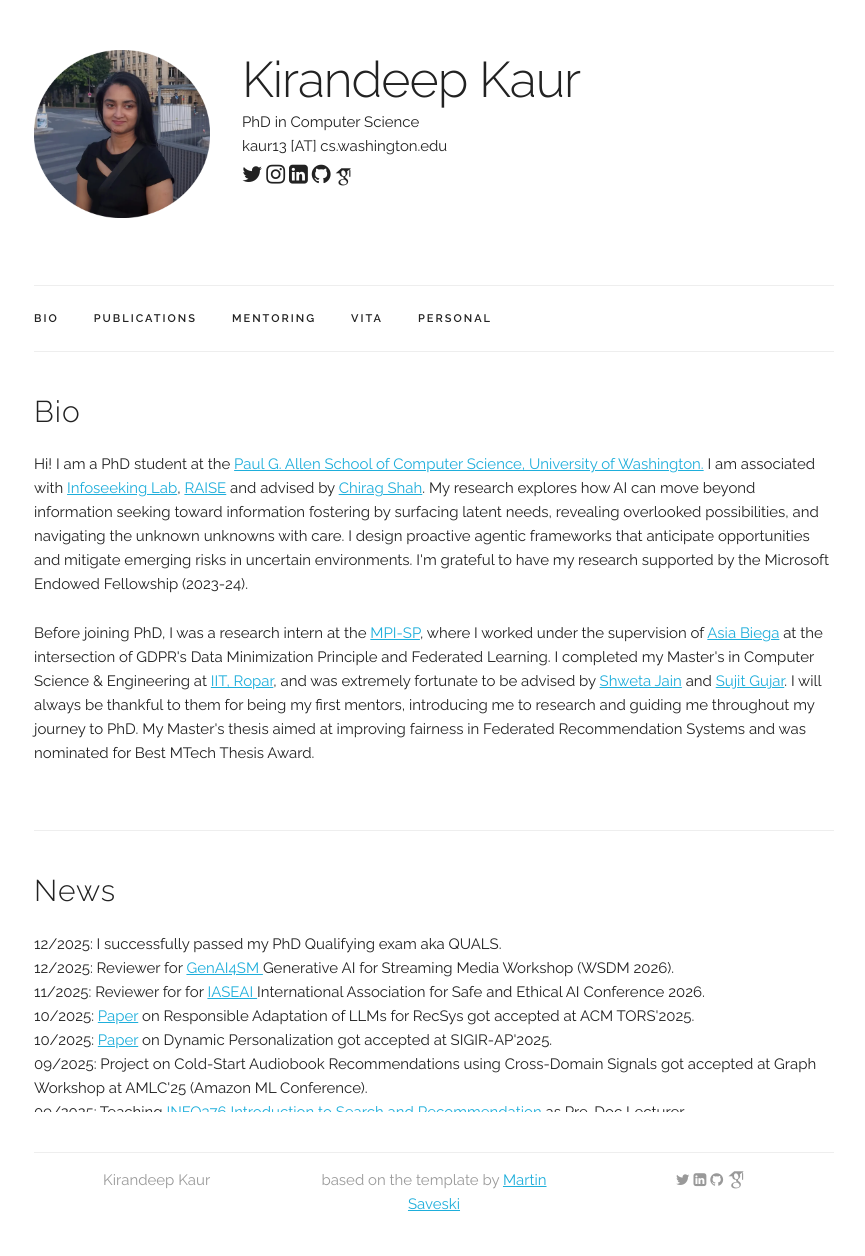
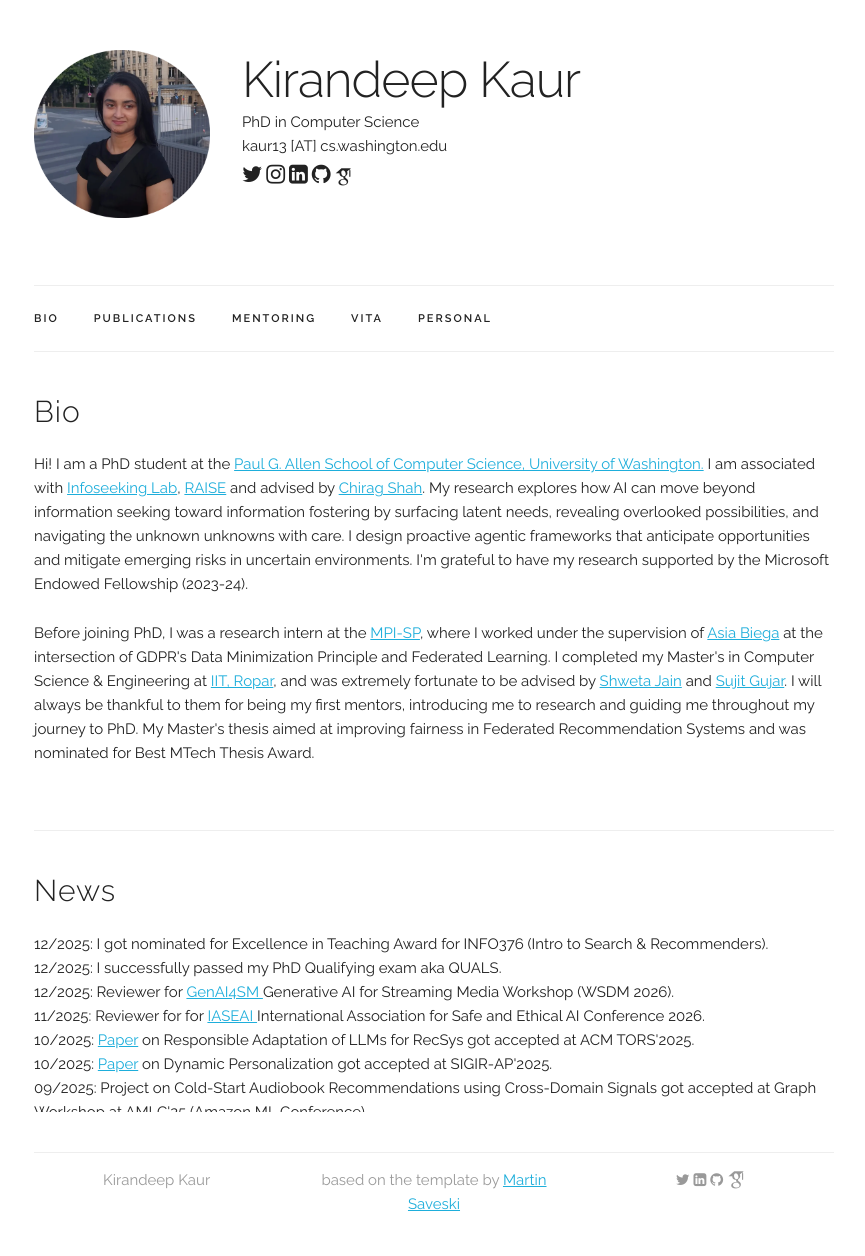
Before and after one commit to i-kiran/i-kiran.github.io, a Jekyll site: the page built from index.html, in a window 1280 px wide. Shown: the whole page, without its empty margins (206-1071 px from the left). Built offline with Jekyll 4.4.1, drawn with Linux system fonts in a browser that asks for light colours; some web fonts are replaced.

Commit message:
Add nomination for Excellence in Teaching Award

```diff
--- a/_data/news.yaml
+++ b/_data/news.yaml
@@ -1,4 +1,7 @@
 news:
+  - title: "I got nominated for Excellence in Teaching Award for INFO376 (Intro to Search & Recommenders)."
+    date: "12/2025"
+
   - title: "I successfully passed my PhD Qualifying exam aka QUALS."
     date: "12/2025"
 
```
